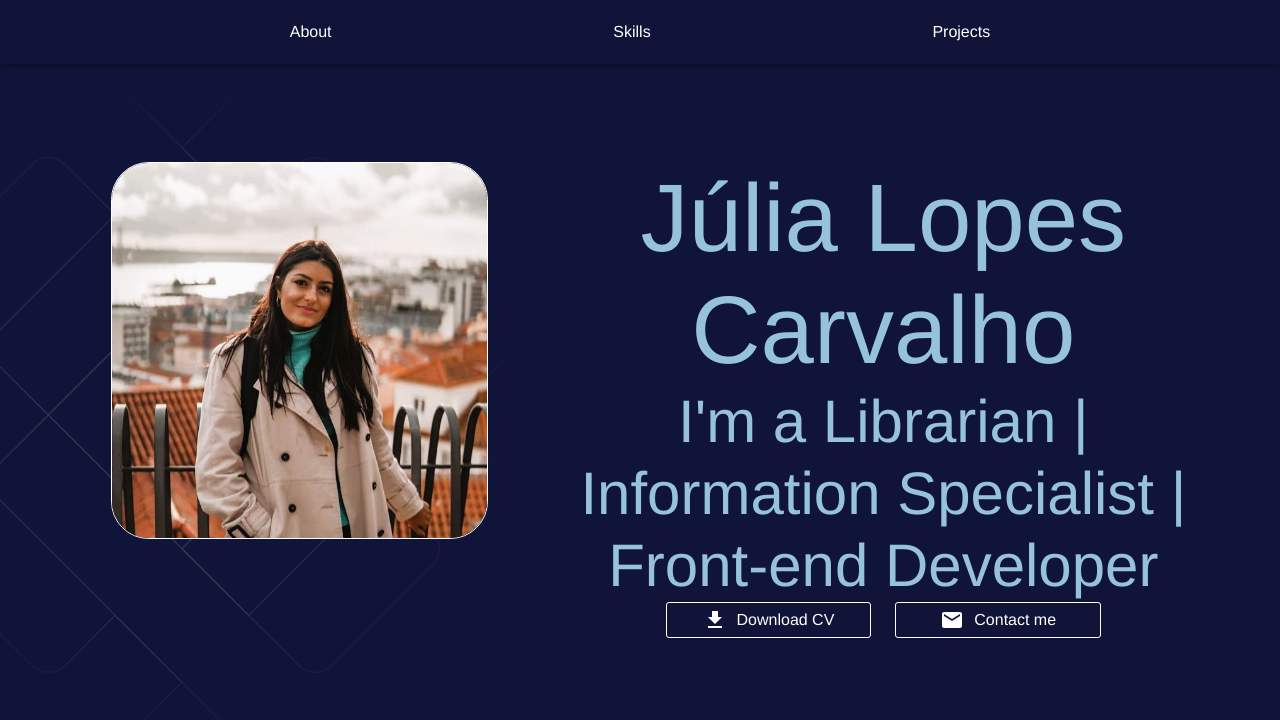
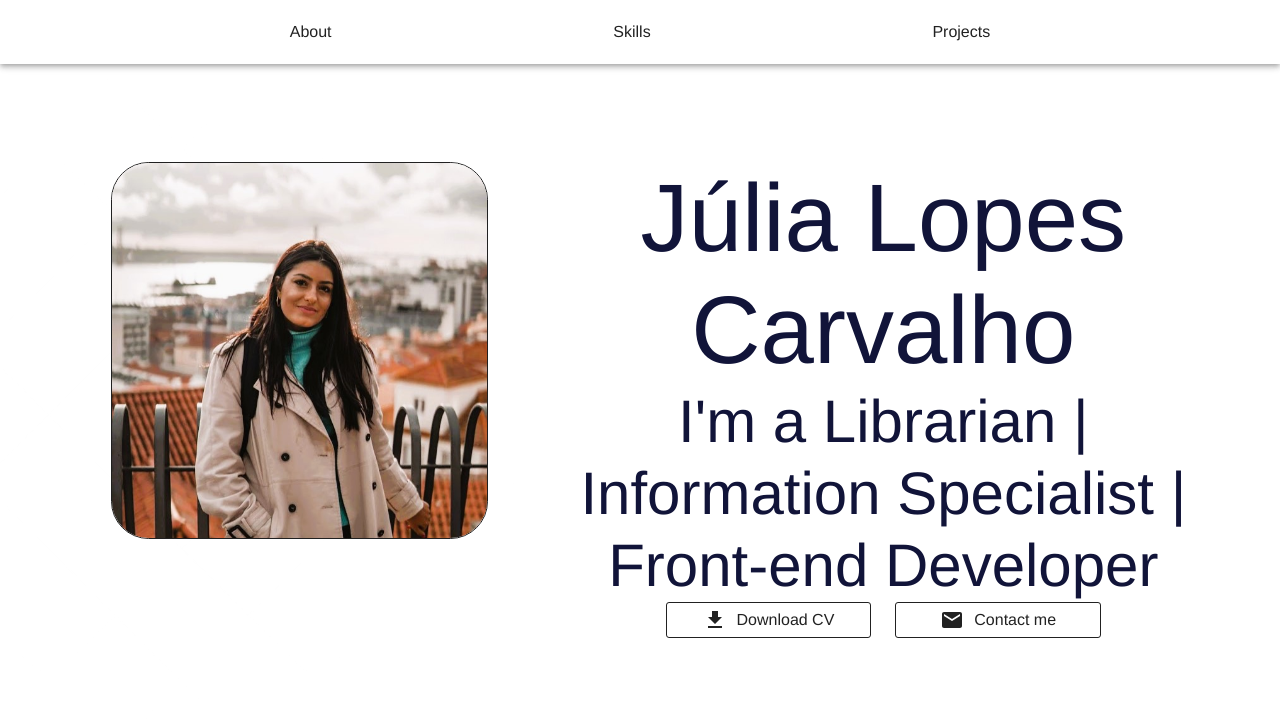
Before and after one commit to julopwz/my-portfoliolopwz, a React (Vite) app in the folder cvportfolio/: page / in a window 1280 px wide. Shown: the top 720 px of the page. Built offline with nearby package versions, Linux system fonts and the light colour scheme.

Commit message:
new style navbar and background

```diff
--- a/cvportfolio/src/theme.ts
+++ b/cvportfolio/src/theme.ts
@@ -4,10 +4,10 @@ import { createTheme, responsiveFontSizes } from '@mui/material/styles';
 let theme = createTheme({
   palette: {
     primary: {
-        main: '#111439',
+      main: '#ffffff',
     },
     secondary: {
-        main:  '#96C2DB',
+      main: '#111439',
     },
   },
   typography: {
```
Lines whose indentation alone changed are shown as unchanged.
